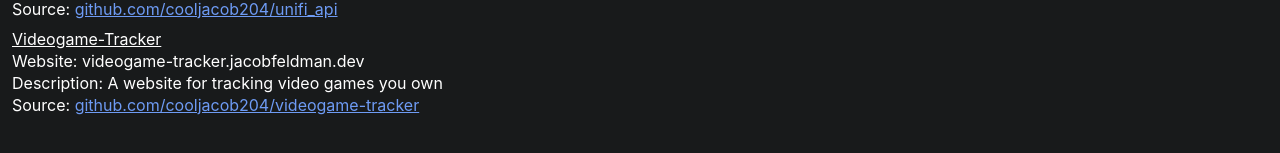
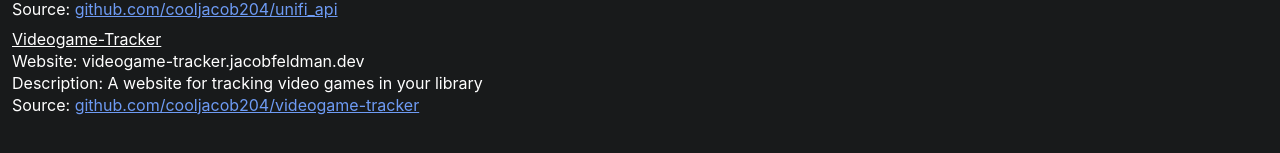
Before and after one commit to cooljacob204/jacobfeldman.dev, a React (Create React App) app: page / in a window 1280 px wide. Shown: the part 451-604 px from the top of the page. Built offline with nearby package versions, Linux system fonts and the light colour scheme.

Commit message:
Changes description

```diff
--- a/src/constants/projects.js
+++ b/src/constants/projects.js
@@ -7,7 +7,7 @@ const PROJECTS = [
   },
   {
     name: 'Videogame-Tracker',
-    description: 'A website for tracking video games you own',
+    description: 'A website for tracking video games in your library',
     url: 'videogame-tracker.jacobfeldman.dev',
     source: 'github.com/cooljacob204/videogame-tracker'
   }
```
